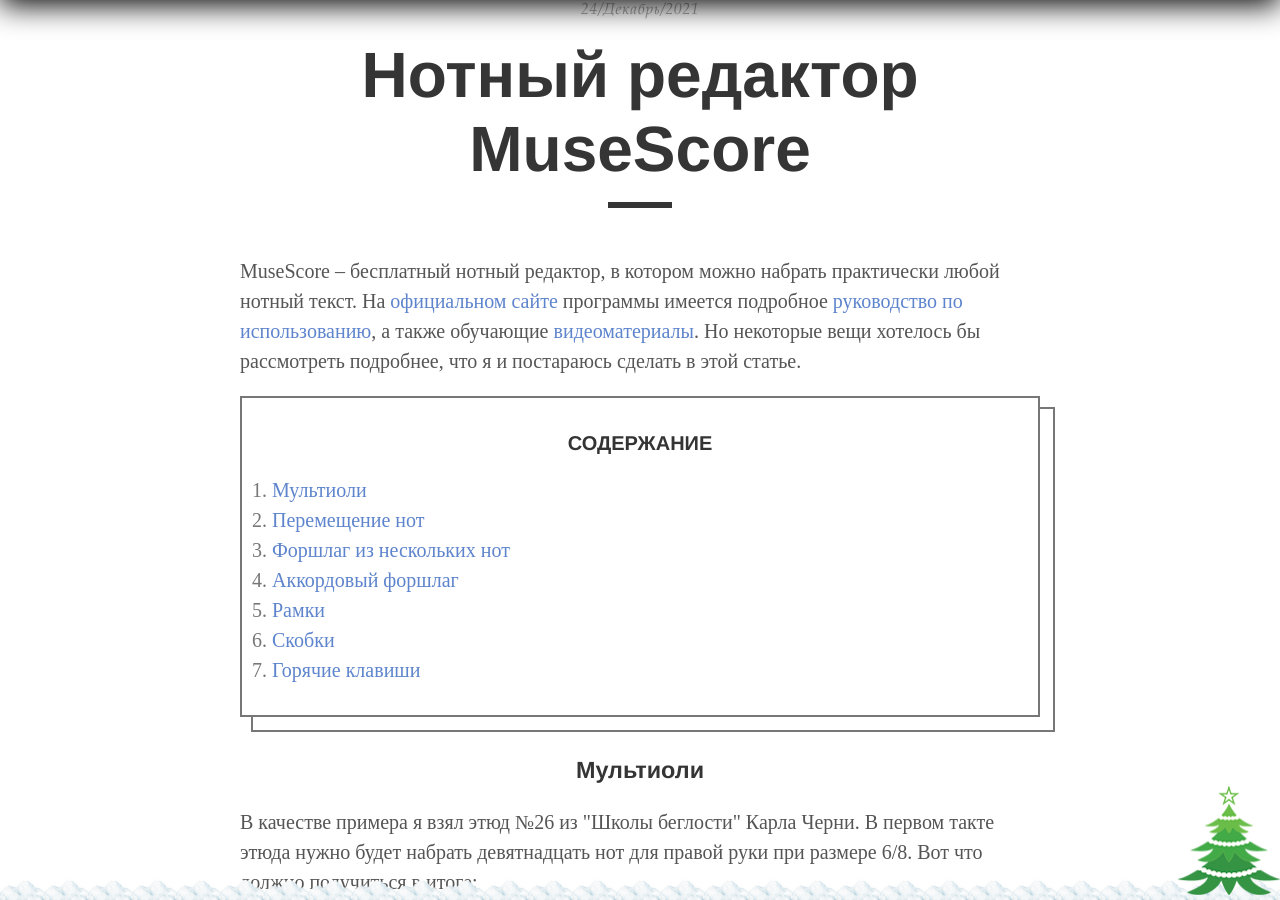
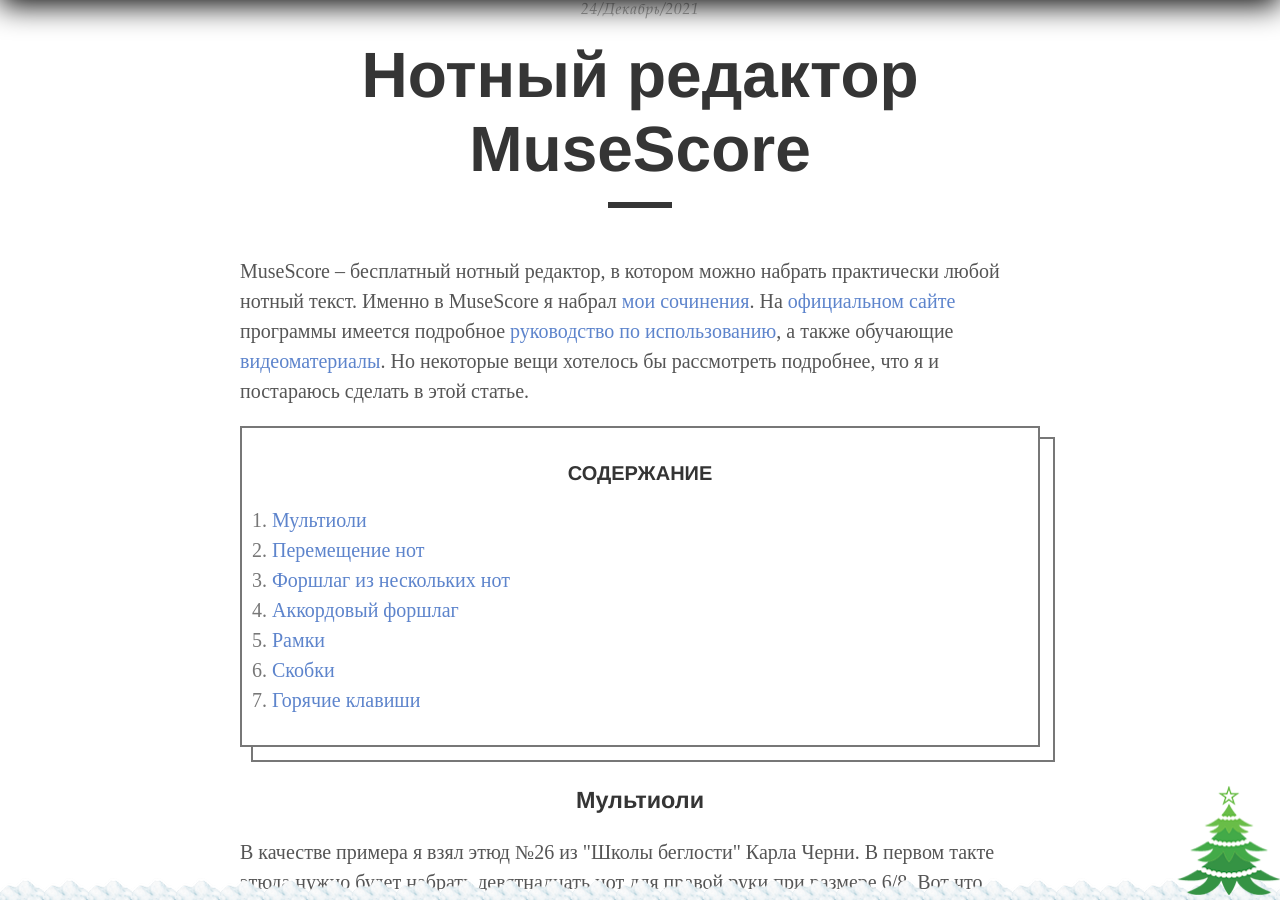
Before and after one commit to postolny/postolny.github.io, a Jekyll site: the page built from _posts/2021-12-24-musescore.md, in a window 1280 px wide and 900 px high, scrolled down 472 px. Built offline with Jekyll 4.4.1, drawn with Linux system fonts in a browser that asks for light colours.

Commit message:
Add files via upload

```diff
--- a/_posts/2021-12-24-musescore.md
+++ b/_posts/2021-12-24-musescore.md
@@ -8,7 +8,7 @@
 tags: Музыка
 ---
 
-MuseScore – бесплатный нотный редактор, в котором можно набрать практически любой нотный текст. На [официальном сайте](https://musescore.org/ru) программы имеется подробное [руководство по использованию](https://musescore.org/ru/handbook), а также обучающие [видеоматериалы](https://musescore.org/ru/tutorials). Но некоторые вещи хотелось бы рассмотреть подробнее, что я и постараюсь сделать в этой статье.
+MuseScore – бесплатный нотный редактор, в котором можно набрать практически любой нотный текст. Именно в MuseScore я набрал [мои сочинения]({{ site.baseurl }}/musica). На [официальном сайте](https://musescore.org/ru) программы имеется подробное [руководство по использованию](https://musescore.org/ru/handbook), а также обучающие [видеоматериалы](https://musescore.org/ru/tutorials). Но некоторые вещи хотелось бы рассмотреть подробнее, что я и постараюсь сделать в этой статье.
 
 * TOC
 {:toc}
```
